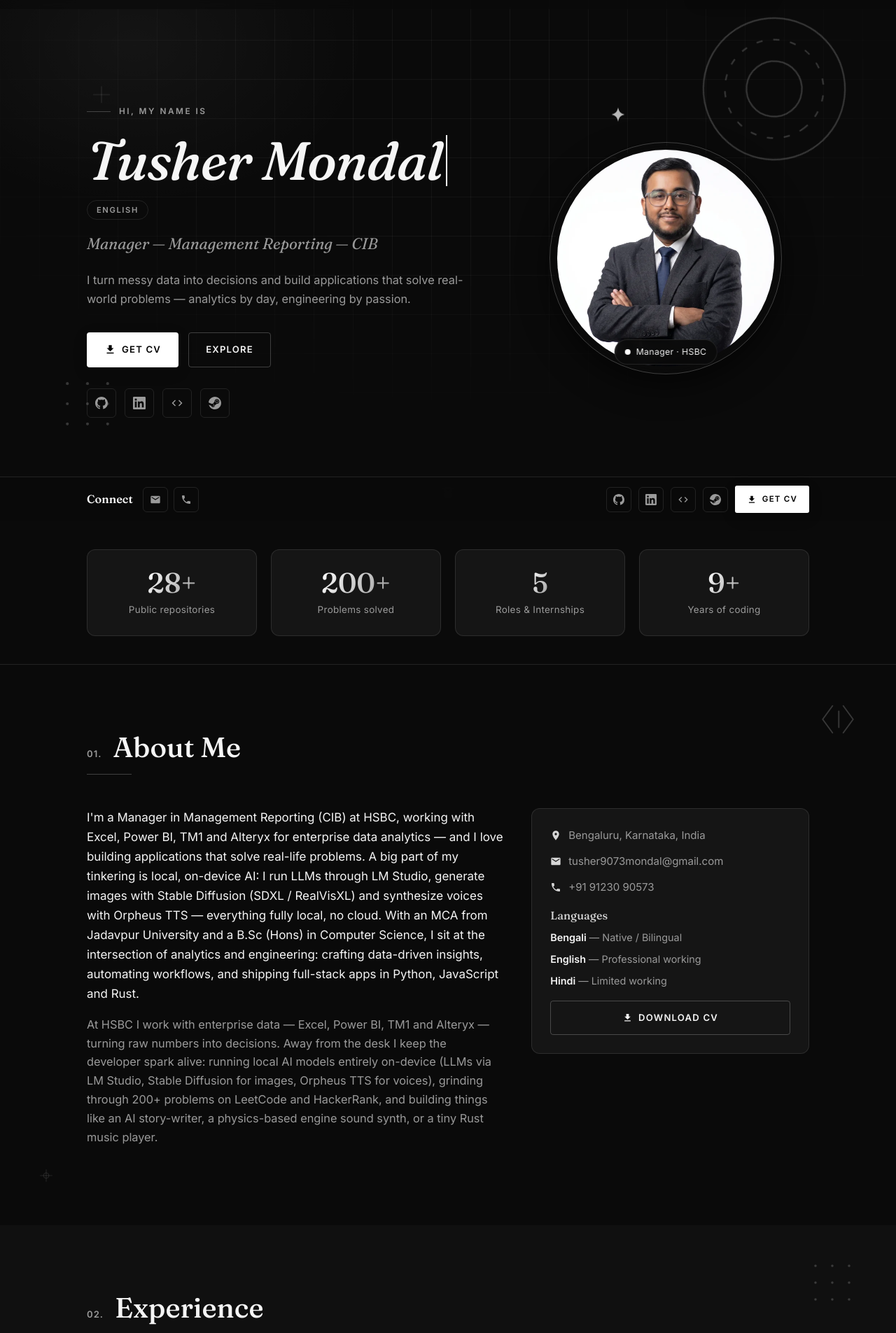
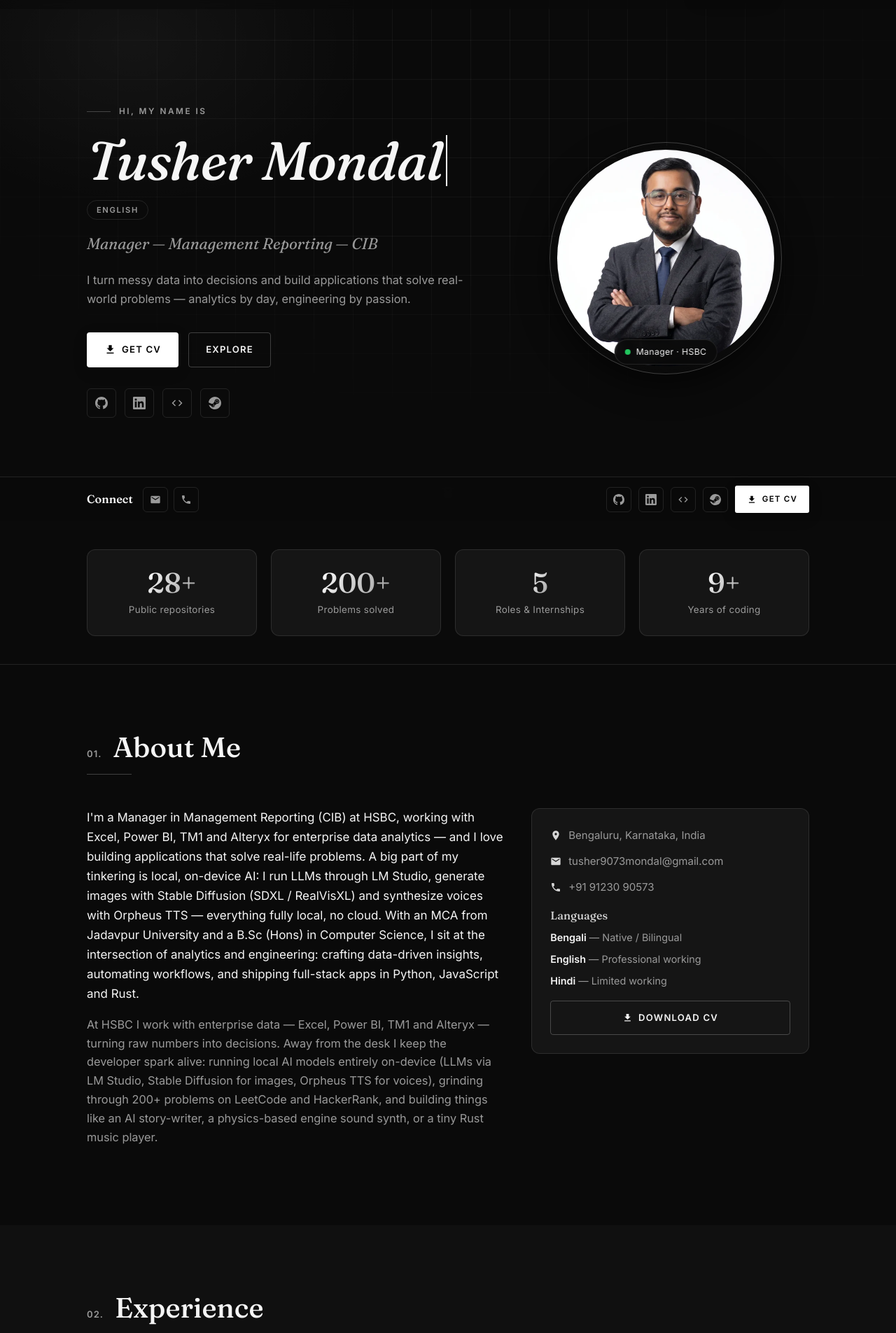
Before and after one commit to Hurley2017/tushermondalcv, a React (Vite) app: page / in a window 1280 px wide. Shown: the part 55-1960 px from the top of the page at 70% size. Built offline with nearby package versions, Linux system fonts and the light colour scheme.

Commit message:
Remove vector decorations; green status dot in hero

```diff
--- a/src/components/About.jsx
+++ b/src/components/About.jsx
@@ -1,13 +1,10 @@
 import { profile } from '../data/profile.js'
 import { Icon } from './icons.jsx'
 import Reveal from './Reveal.jsx'
-import Decor from './Decor.jsx'
 
 export default function About() {
   return (
     <section id="about" className="section">
-      <Decor type="brackets" className="section__decor section__decor--brackets" />
-      <Decor type="crosshair" className="section__decor section__decor--crosshair" />
       <div className="container">
         <Reveal>
           <h2 className="section__title">
--- a/src/components/Contact.jsx
+++ b/src/components/Contact.jsx
@@ -1,14 +1,10 @@
 import { profile } from '../data/profile.js'
 import { Icon } from './icons.jsx'
 import Reveal from './Reveal.jsx'
-import Decor from './Decor.jsx'
 
 export default function Contact() {
   return (
     <section id="contact" className="section section--alt">
-      <Decor type="spark" className="section__decor section__decor--spark" />
-      <Decor type="crosshair" className="section__decor section__decor--crosshair" />
-      <Decor type="plus" className="section__decor section__decor--plus" />
       <div className="container">
         <Reveal className="contact">
           <span className="contact__eyebrow">Let's build something together</span>
--- a/src/components/Decor.jsx
+++ /dev/null
@@ -1,69 +0,0 @@
-// Lightweight decorative vector ornaments — used to fill empty space around
-// sections. Fully theme-aware (inherit `currentColor`) and pointer-transparent.
-// No external dependencies.
-export default function Decor({ type = 'rings', className = '' }) {
-  const common = { className: `decor decor--${type} ${className}`.trim(), 'aria-hidden': 'true' }
-
-  switch (type) {
-    case 'spark':
-      return (
-        <svg {...common} viewBox="0 0 24 24">
-          <path
-            fill="currentColor"
-            d="M12 0c1.4 5.4 2.5 7.6 8.6 9.3-6.1 1.7-7.2 3.9-8.6 9.3-1.4-5.4-2.5-7.6-8.6-9.3C9.5 7.6 10.6 5.4 12 0Z"
-          />
-        </svg>
-      )
-    case 'rings':
-      return (
-        <svg {...common} viewBox="0 0 100 100" fill="none">
-          <circle cx="50" cy="50" r="18" stroke="currentColor" strokeWidth="1" />
-          <circle cx="50" cy="50" r="32" stroke="currentColor" strokeWidth="1" strokeDasharray="4 7" />
-          <circle cx="50" cy="50" r="46" stroke="currentColor" strokeWidth="1" />
-        </svg>
-      )
-    case 'dots':
-      return (
-        <svg {...common} viewBox="0 0 100 100" fill="currentColor">
-          {[20, 50, 80].map((x) =>
-            [20, 50, 80].map((y) => <circle key={`${x}-${y}`} cx={x} cy={y} r="2.2" />)
-          )}
-        </svg>
-      )
-    case 'brackets':
-      return (
-        <svg {...common} viewBox="0 0 100 100" fill="none">
-          <path
-            d="M38 20 L16 50 L38 80"
-            stroke="currentColor"
-            strokeWidth="3"
-            strokeLinecap="round"
-            strokeLinejoin="round"
-          />
-          <path
-            d="M62 20 L84 50 L62 80"
-            stroke="currentColor"
-            strokeWidth="3"
-            strokeLinecap="round"
-            strokeLinejoin="round"
-          />
-          <path d="M52 32 v36" stroke="currentColor" strokeWidth="3" strokeLinecap="round" />
-        </svg>
-      )
-    case 'plus':
-      return (
-        <svg {...common} viewBox="0 0 100 100" fill="none">
-          <path d="M50 16v68M16 50h68" stroke="currentColor" strokeWidth="2" strokeLinecap="round" />
-        </svg>
-      )
-    case 'crosshair':
-      return (
-        <svg {...common} viewBox="0 0 100 100" fill="none">
-          <circle cx="50" cy="50" r="13" stroke="currentColor" strokeWidth="2" />
-          <path d="M50 22v56M22 50h56" stroke="currentColor" strokeWidth="2" strokeLinecap="round" />
-        </svg>
-      )
-    default:
-      return null
-  }
-}
--- a/src/components/Education.jsx
+++ b/src/components/Education.jsx
@@ -1,12 +1,10 @@
 import { education } from '../data/profile.js'
 import BrandBadge from './Brand.jsx'
 import Reveal from './Reveal.jsx'
-import Decor from './Decor.jsx'
 
 export default function Education() {
   return (
     <section id="education" className="section">
-      <Decor type="rings" className="section__decor section__decor--rings" />
       <div className="container">
         <Reveal>
           <h2 className="section__title">
--- a/src/components/Experience.jsx
+++ b/src/components/Experience.jsx
@@ -1,12 +1,10 @@
 import { experience } from '../data/profile.js'
 import BrandBadge from './Brand.jsx'
 import Reveal from './Reveal.jsx'
-import Decor from './Decor.jsx'
 
 export default function Experience() {
   return (
     <section id="experience" className="section section--alt">
-      <Decor type="dots" className="section__decor section__decor--dots" />
       <div className="container">
         <Reveal>
           <h2 className="section__title">
--- a/src/components/Hero.jsx
+++ b/src/components/Hero.jsx
@@ -1,7 +1,6 @@
 import { useEffect, useState } from 'react'
 import { profile, nameVariants } from '../data/profile.js'
 import { Icon } from './icons.jsx'
-import Decor from './Decor.jsx'
 
 // Typewriter that types the current language's name, holds, then backspaces
 // it away before typing the next — like someone typing and correcting.
@@ -56,10 +55,6 @@ function AnimatedName() {
 export default function Hero() {
   return (
     <section id="top" className="hero">
-      <Decor type="rings" className="hero__decor hero__decor--rings" />
-      <Decor type="spark" className="hero__decor hero__decor--spark" />
-      <Decor type="dots" className="hero__decor hero__decor--dots" />
-      <Decor type="plus" className="hero__decor hero__decor--plus" />
       <div className="container hero__inner">
         <div className="hero__content">
           <span className="hero__eyebrow">Hi, my name is</span>
--- a/src/index.css
+++ b/src/index.css
@@ -567,14 +567,14 @@ button {
   width: 8px;
   height: 8px;
   border-radius: 50%;
-  background: var(--accent);
-  box-shadow: 0 0 0 0 var(--accent);
+  background: #22c55e;
+  box-shadow: 0 0 0 0 #22c55e;
   animation: pulse 2s infinite;
 }
 
 @keyframes pulse {
   0% {
-    box-shadow: 0 0 0 0 color-mix(in srgb, var(--accent) 50%, transparent);
+    box-shadow: 0 0 0 0 color-mix(in srgb, #22c55e 50%, transparent);
   }
   70% {
     box-shadow: 0 0 0 8px transparent;
@@ -654,7 +654,6 @@ button {
 
 /* ---------- Sections ---------- */
 .section {
-  position: relative;
   padding: 96px 0;
 }
 
@@ -688,117 +687,6 @@ button {
   font-size: 0.82rem;
   font-weight: 600;
   letter-spacing: 1px;
-}
-
-/* ---------- Decorative vector ornaments ---------- */
-.decor {
-  position: absolute;
-  pointer-events: none;
-  color: var(--border-strong);
-  opacity: 0.85;
-  z-index: 0;
-}
-
-.decor svg {
-  display: block;
-  width: 100%;
-  height: 100%;
-}
-
-@keyframes decor-float {
-  0%, 100% {
-    transform: translateY(0);
-  }
-  50% {
-    transform: translateY(-14px);
-  }
-}
-
-@keyframes decor-spin {
-  to {
-    transform: rotate(360deg);
-  }
-}
-
-/* Hero ornaments — fill the empty edges of the hero */
-.hero__decor--rings {
-  top: 9%;
-  right: 5%;
-  width: 220px;
-  height: 220px;
-  animation: decor-spin 48s linear infinite;
-}
-
-.hero__decor--spark {
-  width: 26px;
-  height: 26px;
-  color: var(--accent-soft);
-  top: 27%;
-  right: 30%;
-  animation: decor-float 5.5s ease-in-out infinite;
-}
-
-.hero__decor--dots {
-  width: 96px;
-  height: 96px;
-  bottom: 15%;
-  left: 6%;
-  animation: decor-float 7s ease-in-out infinite;
-}
-
-.hero__decor--plus {
-  width: 34px;
-  height: 34px;
-  top: 22%;
-  left: 10%;
-  animation: decor-float 6s ease-in-out infinite;
-}
-
-/* Section ornaments — subtle fills at the corners of wide sections */
-.section__decor--brackets {
-  width: 64px;
-  height: 64px;
-  top: 46px;
-  right: 4%;
-}
-
-.section__decor--crosshair {
-  width: 30px;
-  height: 30px;
-  bottom: 56px;
-  left: 4%;
-}
-
-.section__decor--dots {
-  width: 80px;
-  height: 80px;
-  top: 42px;
-  right: 4%;
-}
-
-.section__decor--rings {
-  width: 160px;
-  height: 160px;
-  bottom: -34px;
-  left: 2%;
-  opacity: 0.55;
-}
-
-.section__decor--spark {
-  width: 24px;
-  height: 24px;
-  color: var(--accent-soft);
-  top: 64px;
-  left: 7%;
-  animation: decor-float 5s ease-in-out infinite;
-}
-
-.section__decor--plus {
-  width: 30px;
-  height: 30px;
-  bottom: 90px;
-  right: 7%;
-  animation: decor-float 6.5s ease-in-out infinite;
 }
 
 /* Reserve a little height while below-the-fold chunks load */
```
